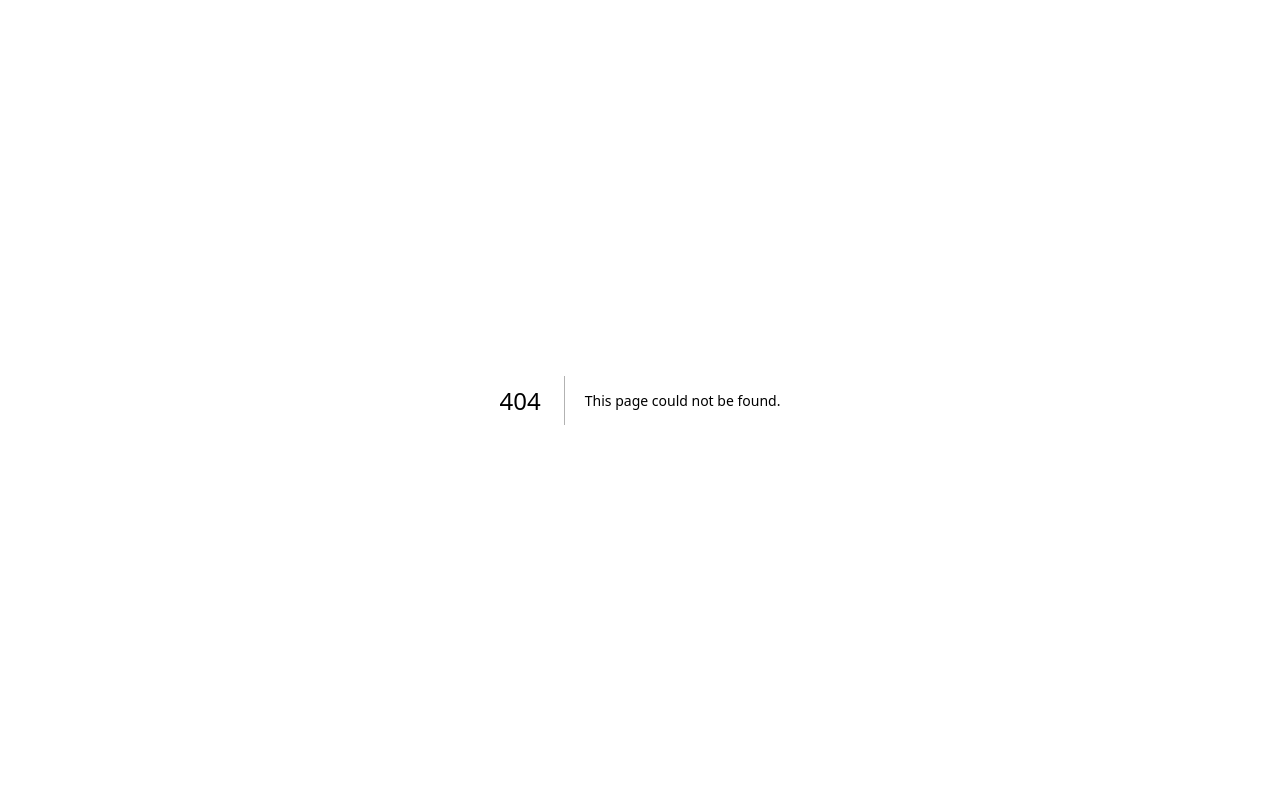
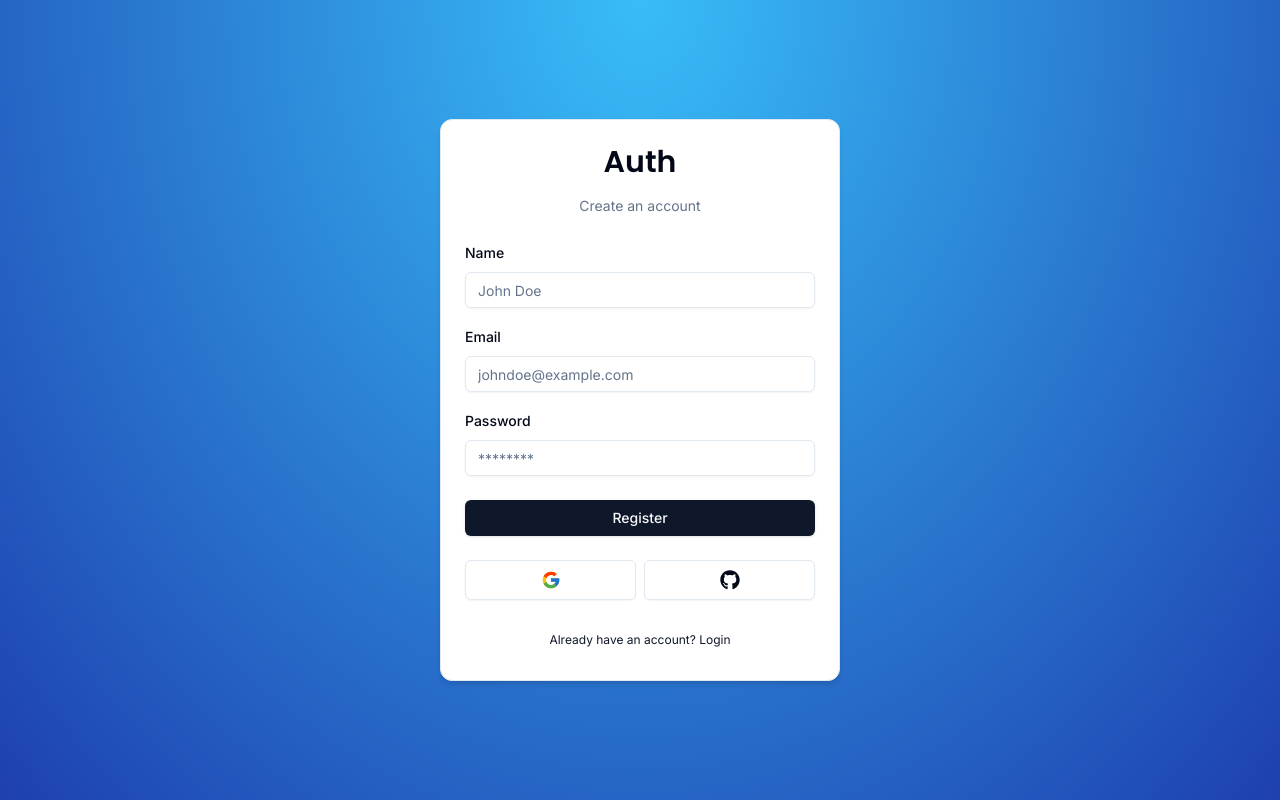
Before and after one commit to hiyashmehta/Auth-v5, a Next.js app: page /auth/register in a window 1280 px wide. Before the commit this address had no page. Built offline with nearby package versions, Linux system fonts and the light colour scheme.

Commit message:
Register page setup completed

```diff
--- /dev/null
+++ b/actions/register.ts
@@ -0,0 +1,15 @@
+"use server";
+
+import *as z from "zod";
+
+import { RegisterSchema } from "@/schemas";
+
+export const register = async (values: z.infer<typeof RegisterSchema>) => {
+    const validatedFields = RegisterSchema.safeParse(values);
+
+    if (!validatedFields.success) {
+        return { error: "Invalid fields!" }
+    }
+
+    return { success: "Email sent!" };
+};
--- /dev/null
+++ b/app/auth/register/layout.tsx
@@ -0,0 +1,9 @@
+const AuthLayout = ({ children }: { children: React.ReactNode }) => {
+    return (
+        <div className="h-full flex items-center justify-center bg-[radial-gradient(ellipse_at_top,_var(--tw-gradient-stops))] from-sky-400 to-blue-800">
+            {children}
+        </div>
+    )
+}
+
+export default AuthLayout
--- /dev/null
+++ b/app/auth/register/page.tsx
@@ -0,0 +1,12 @@
+import RegisterForm from "@/components/auth/register-form"
+
+
+const RegisterPage = () => {
+    return (
+        <div>
+        <RegisterForm />
+        </div>
+    )
+}
+
+export default RegisterPage
--- /dev/null
+++ b/components/auth/register-form.tsx
@@ -0,0 +1,137 @@
+"use client";
+
+import * as z from "zod"
+import { useState, useTransition } from "react";
+import { RegisterSchema } from "@/schemas"
+
+import { useForm } from "react-hook-form"
+import { zodResolver } from "@hookform/resolvers/zod"
+
+import {
+    Form,
+    FormControl,
+    FormField,
+    FormItem,
+    FormLabel,
+    FormMessage
+} from "@/components/ui/form"
+
+import { CardWrapper } from "./card-wrapper"
+import { Input } from "../ui/input";
+import { Button } from "../ui/button";
+import { FormError } from "../form-error";
+import { FormSuccess } from "../form-success";
+import { register } from "@/actions/register";
+
+const RegisterForm = () => {
+    const [error, setError] = useState<string | undefined>("");
+    const [success, setSuccess] = useState<string | undefined>("");
+    const [isPending, startTransition] = useTransition();
+
+    const form = useForm<z.infer<typeof RegisterSchema>>({
+        resolver: zodResolver(RegisterSchema),
+        defaultValues: {
+            email: "",
+            password: "",
+            name: "",
+        },
+    });
+
+const onSubmit = (values: z.infer<typeof RegisterSchema>) => {
+    setError("");
+    setSuccess("");
+
+    startTransition(() => {
+    register(values)
+        .then((data) => {
+            setError(data.error);
+            setSuccess(data.success);
+        })
+});
+}
+
+    return (
+        <div>
+        <CardWrapper
+            headerLabel="Create an account"
+            backButtonLabel="Already have an account? Login"
+            backButtonHref="/auth/login"
+            showSocial
+        >
+            <Form {...form}>
+                <form
+                    onSubmit={form.handleSubmit((onSubmit))}
+                    className="space-y-6"
+                >
+                    <div className="space-y-4">
+                    <FormField
+                            control={form.control}
+                            name= "name"
+                            render={({ field }) => (
+                                <FormItem>
+                                    <FormLabel>Name</FormLabel>
+                                    <FormControl>
+                                        <Input
+                                            {...field}
+                                            disabled={isPending}
+                                            placeholder="John Doe"
+                                        />
+                                    </FormControl>
+                                    <FormMessage />
+                                </FormItem>
+                            )}
+                        />
+                        <FormField
+                            control={form.control}
+                            name= "email"
+                            render={({ field }) => (
+                                <FormItem>
+                                    <FormLabel>Email</FormLabel>
+                                    <FormControl>
+                                        <Input
+                                            {...field}
+                                            disabled={isPending}
+                                            placeholder="johndoe@example.com"
+                                            type="email"
+                                        />
+                                    </FormControl>
+                                    <FormMessage />
+                                </FormItem>
+                            )}
+                        />
+                        <FormField
+                            control={form.control}
+                            name= "password"
+                            render={({ field }) => (
+                                <FormItem>
+                                    <FormLabel>Password</FormLabel>
+                                    <FormControl>
+                                        <Input
+                                            {...field}
+                                            disabled={isPending}
+                                            placeholder="********"
+                                            type="password"
+                                        />
+                                    </FormControl>
+                                    <FormMessage />
+                                </FormItem>
+                            )}
+                        />
+                    </div>
+                    <FormError message={error} />
+                    <FormSuccess message={success} />
+                    <Button
+                        disabled={isPending}
+                        type="submit"
+                        className="w-full"
+                    >
+                        Register
+                    </Button>
+                </form>
+            </Form>
+            </CardWrapper>
+        </div>
+    )
+}
+
+export default RegisterForm
--- a/schemas/index.ts
+++ b/schemas/index.ts
@@ -8,3 +8,15 @@
         message: "Password is required"
     }),
 });
+
+export const RegisterSchema = z.object({
+    email: z.string().email({
+        message: 'Email is required'
+    }),
+    password: z.string().min(6, {
+        message: "Minimum 6 characters required"
+    }),
+    name: z.string().min(1, {
+        message: "Name is required"
+    }),
+});
```
